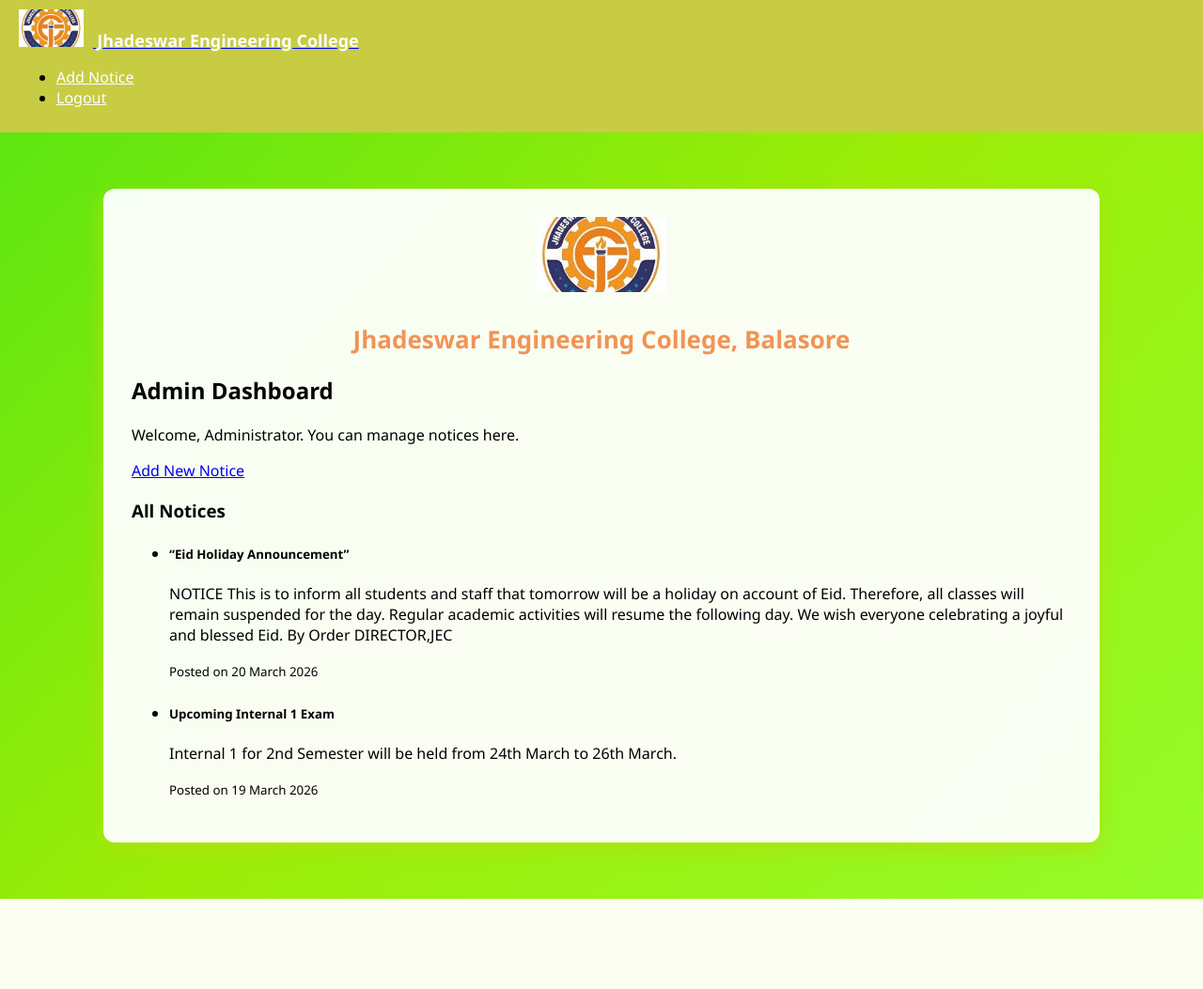
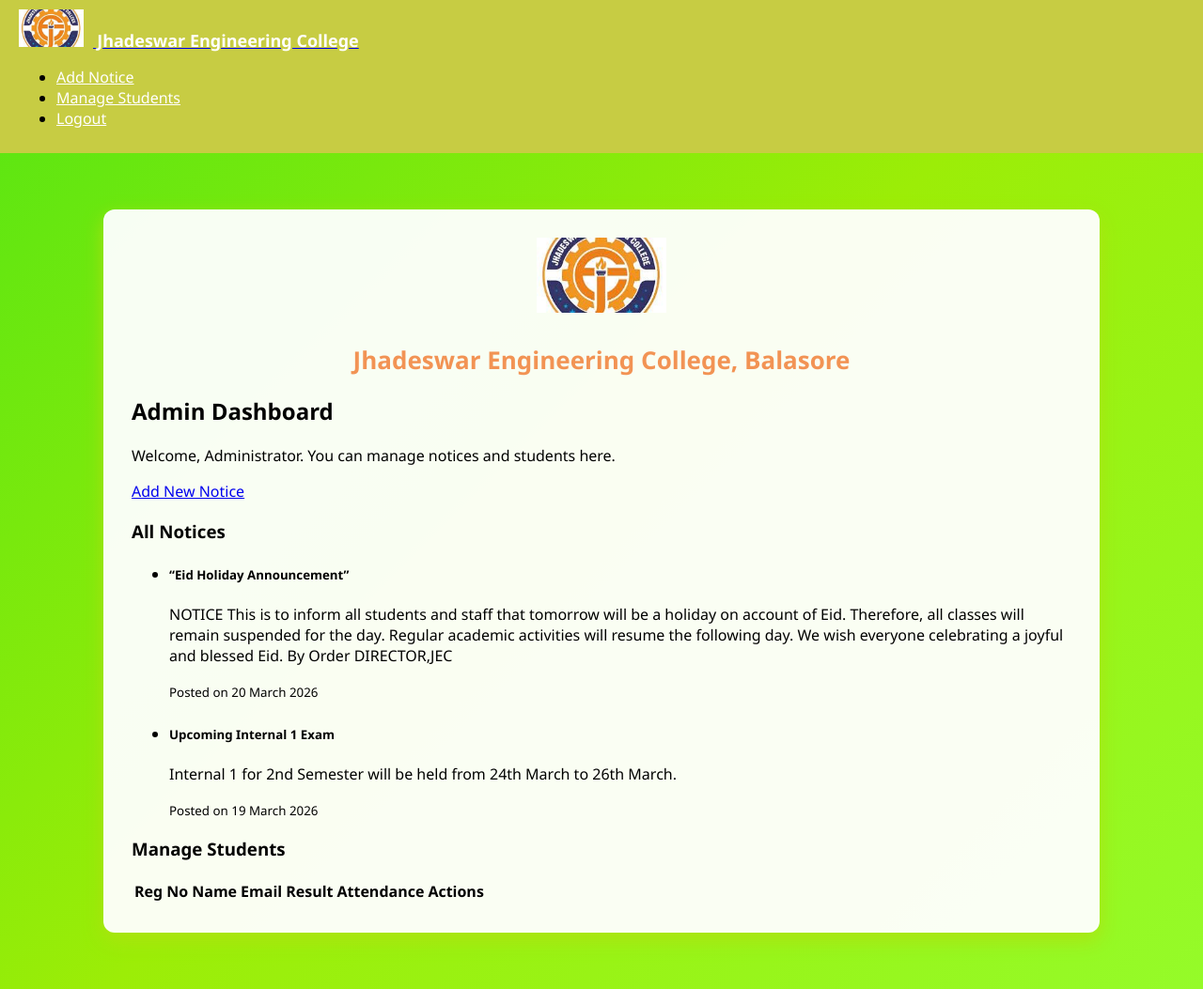
Before and after one commit to Rudranarayan747/jec-flask-app, a Flask app: page /admin in a window 1280 px wide. Shown: the whole page at 94% size. Before the commit the page ends 957 px from the top, so only its background shows below. Run offline with Flask 3, Linux system fonts and the light colour scheme; a user stored in the database is signed in; data comes from the database, SQL or seed files in the repository; lists and menus that the app fills with data are empty.

Commit message:
Update admin dashboard to include student management

```diff
--- a/templates/admin.html
+++ b/templates/admin.html
@@ -12,6 +12,7 @@
         </a>
         <ul class="navbar-nav ms-auto">
             <li class="nav-item"><a class="nav-link" href="/admin/add_notice">Add Notice</a></li>
+            <li class="nav-item"><a class="nav-link" href="/admin/manage_students">Manage Students</a></li>
             <li class="nav-item"><a class="nav-link" href="/logout">Logout</a></li>
         </ul>
     </nav>
@@ -23,10 +24,10 @@
         </header>
 
         <h2>Admin Dashboard</h2>
-        <p>Welcome, Administrator. You can manage notices here.</p>
+        <p>Welcome, Administrator. You can manage notices and students here.</p>
 
+        <!-- Notices Section -->
         <a class="btn btn-success mb-3" href="/admin/add_notice">Add New Notice</a>
-
         <h3>All Notices</h3>
         <ul class="list-group">
             {% for n in notices %}
@@ -37,6 +38,36 @@
                 </li>
             {% endfor %}
         </ul>
+
+        <!-- Student Management Section -->
+        <h3 class="mt-4">Manage Students</h3>
+        <table class="table table-bordered">
+            <thead>
+                <tr>
+                    <th>Reg No</th>
+                    <th>Name</th>
+                    <th>Email</th>
+                    <th>Result</th>
+                    <th>Attendance</th>
+                    <th>Actions</th>
+                </tr>
+            </thead>
+            <tbody>
+                {% for student in students %}
+                <tr>
+                    <td>{{ student.reg_no }}</td>
+                    <td>{{ student.name }}</td>
+                    <td>{{ student.email }}</td>
+                    <td>{{ student.result }}</td>
+                    <td>{{ student.attendance }}%</td>
+                    <td>
+                        <a class="btn btn-primary btn-sm" href="{{ url_for('update_result', reg=student.reg_no) }}">Update</a>
+                        <a class="btn btn-danger btn-sm" href="{{ url_for('delete_student', reg=student.reg_no) }}">Delete</a>
+                    </td>
+                </tr>
+                {% endfor %}
+            </tbody>
+        </table>
     </div>
 </body>
 </html>
```
